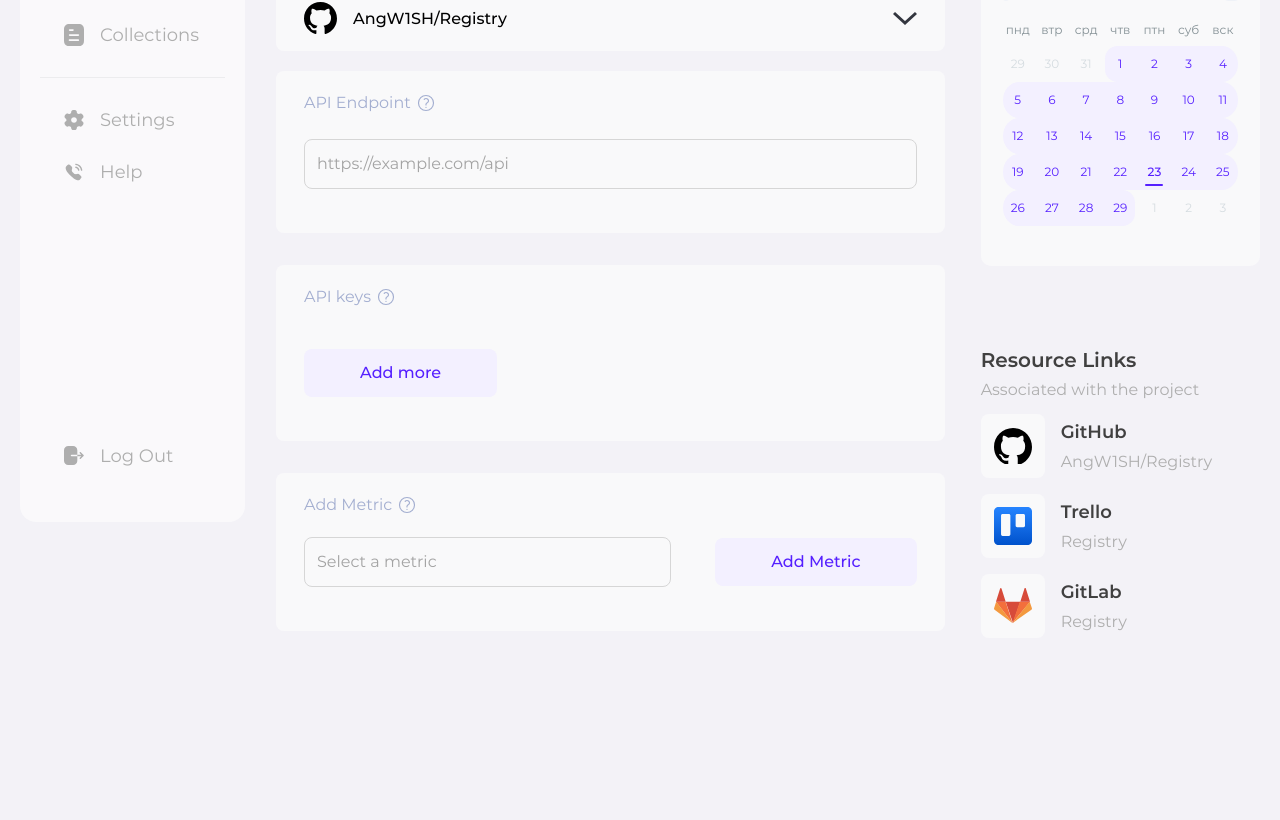
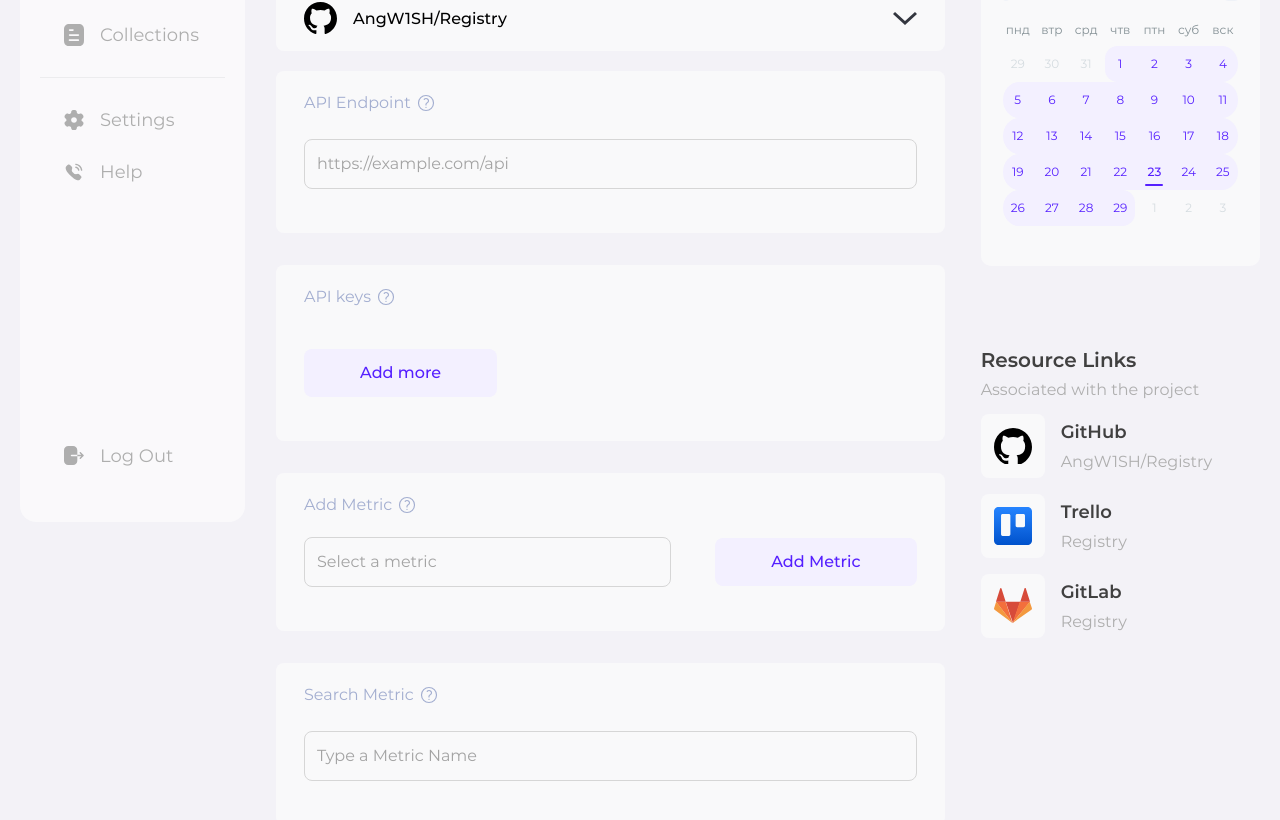
Before and after one commit to AngW1SH/Registry, a React (Vite) app in the folder metric/admin/: page /settings in a window 1280 px wide. Shown: the part 258-1078 px from the top of the page. Before the commit the page ends 1013 px from the top, so only its background shows below. Built offline with nearby package versions, Linux system fonts and the light colour scheme.

Commit message:
feat: add SearchMetric feature UI

```diff
--- /dev/null
+++ b/metric/admin/src/features/SearchMetric/index.ts
@@ -0,0 +1,3 @@
+import SearchMetric from "./ui/SearchMetric";
+
+export { SearchMetric };
--- /dev/null
+++ b/metric/admin/src/features/SearchMetric/ui/SearchMetric.tsx
@@ -0,0 +1,19 @@
+import { TextInput } from "@/shared/ui/TextInput";
+import { Tooltip } from "@/shared/ui/Tooltip";
+import { FC } from "react";
+
+interface SearchMetricProps {}
+
+const SearchMetric: FC<SearchMetricProps> = () => {
+  return (
+    <div className="bg-background pt-5 rounded-lg pb-11 px-7">
+      <Tooltip className="text-[#A3AED0]" tooltip="Start typing a metric name">
+        <h2 className="inline-block">Search Metric</h2>
+      </Tooltip>
+      <div className="pt-6" />
+      <TextInput className="w-full" placeholder="Type a Metric Name" />
+    </div>
+  );
+};
+
+export default SearchMetric;
--- a/metric/admin/src/pages/ProjectSettings/ui/ProjectSettingsPage.tsx
+++ b/metric/admin/src/pages/ProjectSettings/ui/ProjectSettingsPage.tsx
@@ -1,6 +1,7 @@
 import { AddMetric } from "@/features/AddMetric";
 import { AddProvider } from "@/features/AddProvider";
 import { ConfigureProject } from "@/features/ConfigureProject";
+import { SearchMetric } from "@/features/SearchMetric";
 import { SelectPeriod } from "@/features/SelectPeriod";
 import { SetAPIEndpoint } from "@/features/SetAPIEndpoint";
 import { SetAPIKeys } from "@/features/SetAPIKeys";
@@ -27,6 +28,8 @@ const ProjectSettingsPage: FC<ProjectSettingsPageProps> = () => {
           <SetAPIKeys />
           <div className="pt-8"></div>
           <AddMetric />
+          <div className="pt-8"></div>
+          <SearchMetric />
         </PlatformMetrics>
       </div>
       <div className="min-w-[25%] flex flex-col">
--- a/metric/admin/src/shared/ui/Dropdown/ui/Dropdown.tsx
+++ b/metric/admin/src/shared/ui/Dropdown/ui/Dropdown.tsx
@@ -52,7 +52,7 @@ const Dropdown: FC<DropdownProps> = ({
   }, [selected]);
 
   return (
-    <div className={"relative w-full rounded-lg " + className} ref={ref}>
+    <div className={"relative z-9 w-full rounded-lg " + className} ref={ref}>
       <div onClick={() => setOpened(!opened)}>
         <TextInput
           onClick={(e) => {
@@ -69,7 +69,7 @@ const Dropdown: FC<DropdownProps> = ({
       <CSSTransition in={opened && options.length != 0} timeout={100}>
         {(state: TransitionStatus) => (
           <div
-            className={`absolute left-0 top-full mt-2 z-10 flex w-min min-w-full flex-col gap-6 rounded-md bg-white px-6 py-5 shadow-center-md`}
+            className={`absolute left-0 top-full mt-2 z-[11] flex w-min min-w-full flex-col gap-6 rounded-md bg-white px-6 py-5 shadow-center-md`}
             style={{
               ...defaultStyle,
               ...transitionStyles[state],
--- a/metric/admin/src/shared/ui/Tooltip/ui/Tooltip.tsx
+++ b/metric/admin/src/shared/ui/Tooltip/ui/Tooltip.tsx
@@ -18,7 +18,7 @@ const Tooltip: FC<TooltipProps> = ({
 }) => {
   return (
     <div
-      className={"inline-block relative z-10 " + className}
+      className={"inline-block relative " + className}
       style={{
         paddingRight: size + gap + "px",
       }}
@@ -34,7 +34,7 @@ const Tooltip: FC<TooltipProps> = ({
         <div>
           <TooltipIcon />
         </div>
-        <div className="text-sm text-black absolute w-max max-w-60 top-full left-1/2 hidden mt-3 group-hover:flex shadow-xl bg-white py-4 px-7 rounded-lg -translate-x-1/2">
+        <div className="text-sm z-10 text-black absolute w-max max-w-60 top-full left-1/2 hidden mt-3 group-hover:flex shadow-xl bg-white py-4 px-7 rounded-lg -translate-x-1/2">
           {tooltip}
         </div>
       </div>
```
